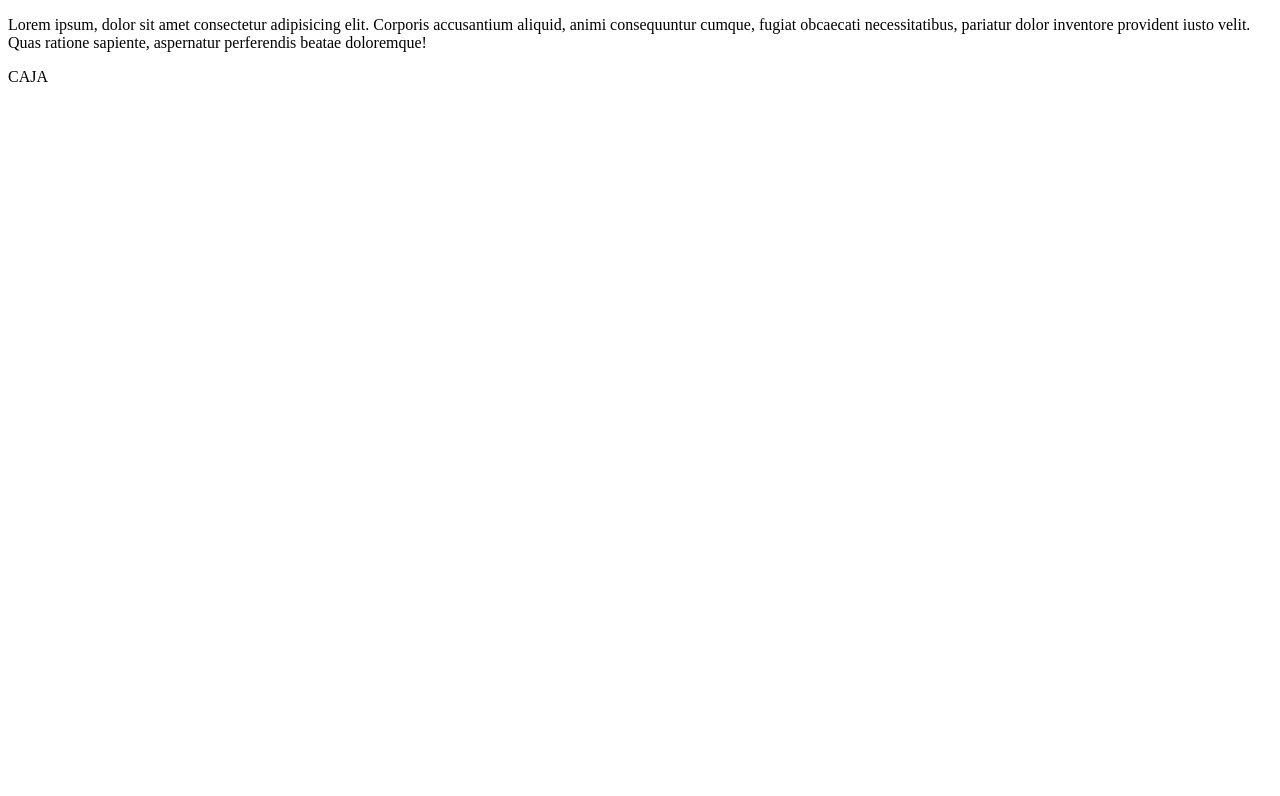
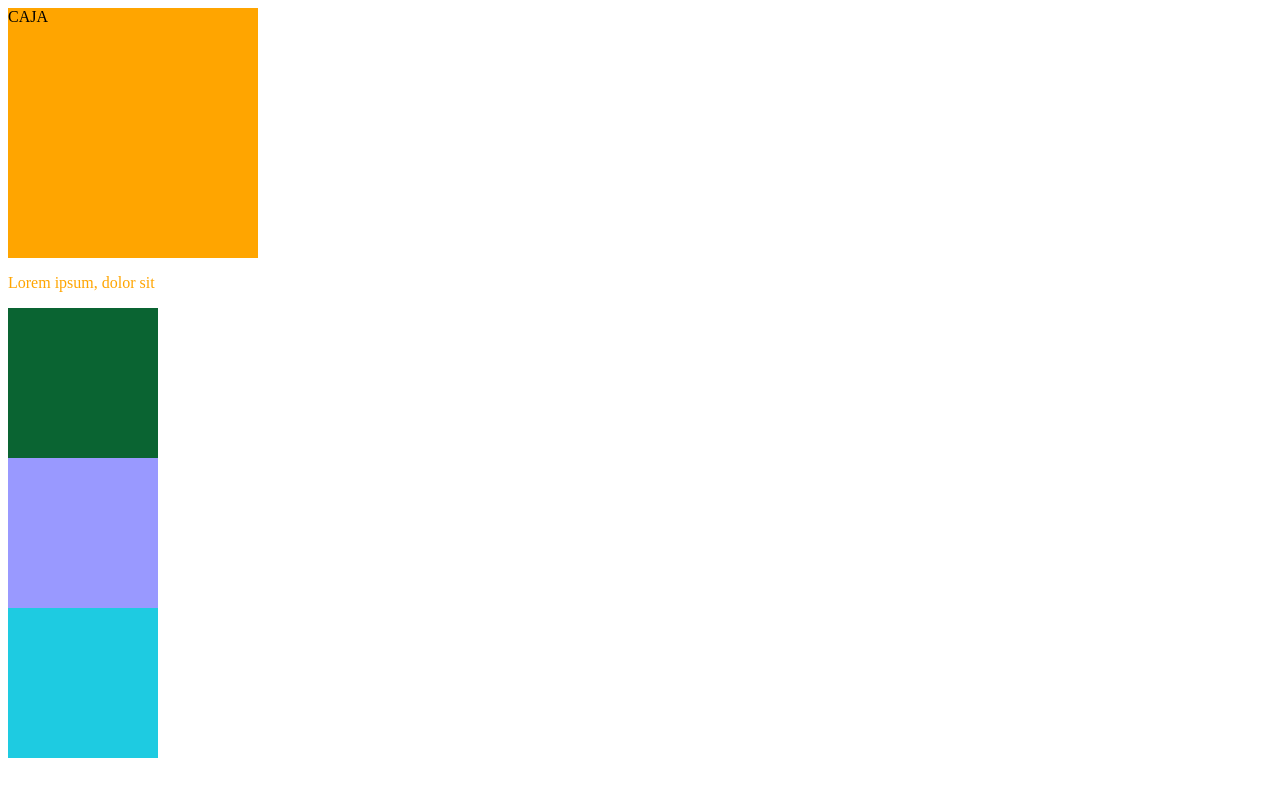
Before and after one commit to oscar-perezRevons/CSS-I, a plain HTML site: page index.html in a window 1280 px wide. Drawn offline with Linux system fonts and the light colour scheme.

Commit message:
Segundo cambio

```diff
--- a/index.html
+++ b/index.html
@@ -9,14 +9,15 @@
 </head>
 
 <body>
-    <p>
-        Lorem ipsum, dolor sit amet consectetur adipisicing elit. Corporis accusantium aliquid, animi consequuntur
-        cumque, fugiat obcaecati necessitatibus, pariatur dolor inventore provident iusto velit. Quas ratione sapiente,
-        aspernatur perferendis beatae doloremque!
-    </p>
     <div>
         CAJA
     </div>
+    <p>
+        Lorem ipsum, dolor sit
+    </p>
+    <div class="caja"></div>
+    <div class="otra_caja"></div>
+    <div class="una_caja_mas"></div>
 </body>
 
 </html>
--- a/styles.css
+++ b/styles.css
@@ -0,0 +1,27 @@
+div {
+    width: 250px;
+    height: 250px;
+    background-color: orange;
+}
+
+p {
+    color: orange;
+}
+
+.caja {
+    width: 150px;
+    height: 150px;
+    background-color: rgb(10, 100, 50);
+}
+
+.otra_caja {
+    width: 150px;
+    height: 150px;
+    background-color: rgba(0, 0, 255, 0.4);
+}
+
+.una_caja_mas {
+    width: 150px;
+    height: 150px;
+    background-color: #1ecbe1
+}
```
